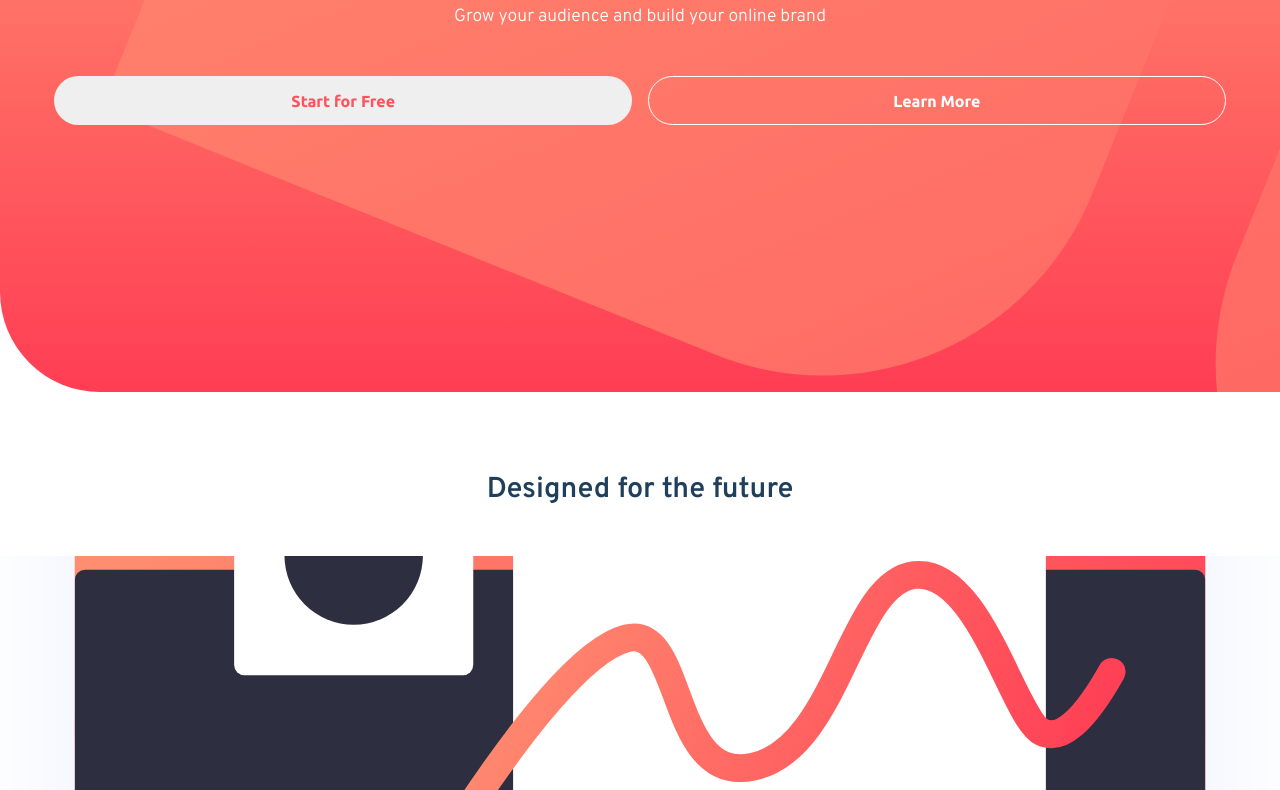
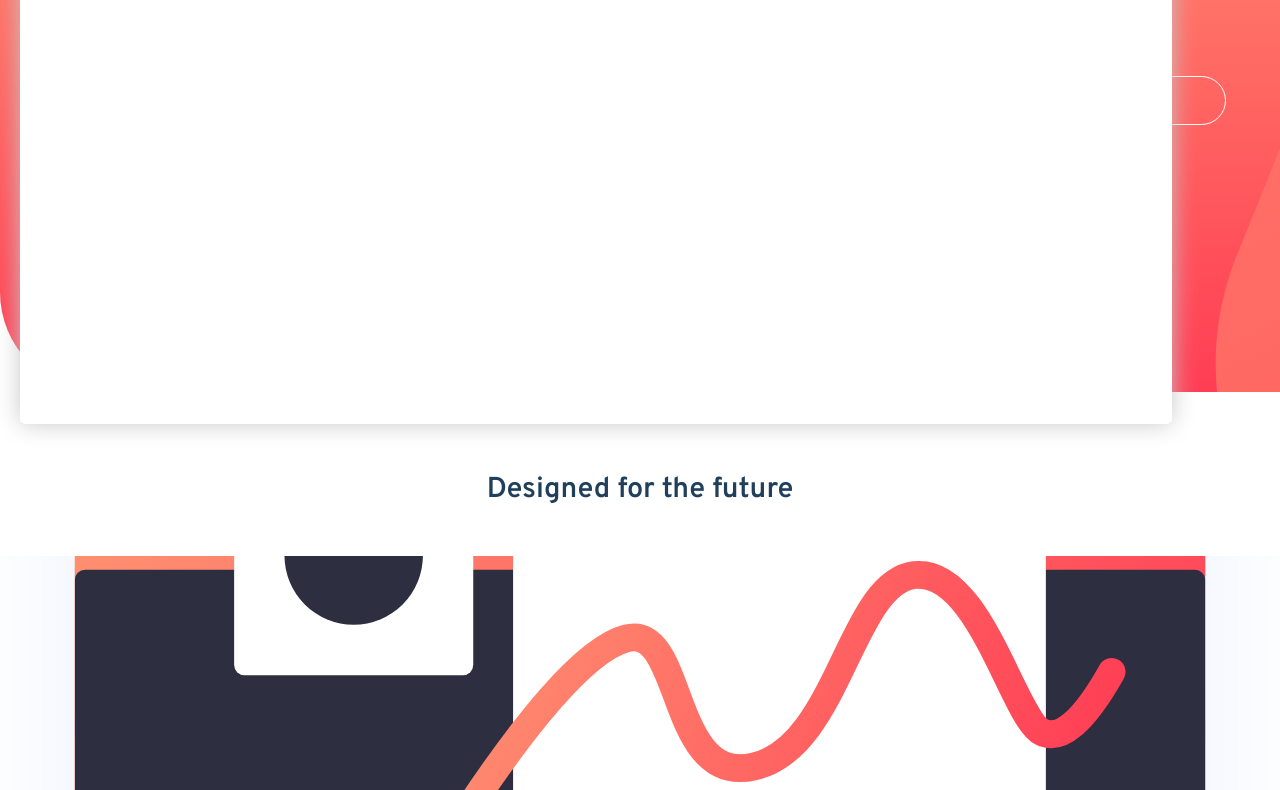
Before and after one commit to amrmabdelazeem/blogr-landing-page, a plain HTML site: page index.html in a window 1280 px wide. Shown: the part 216-1006 px from the top of the page. Drawn offline with Linux system fonts and the light colour scheme.

Commit message:
Create base for the menu

```diff
--- a/css/styles.css
+++ b/css/styles.css
@@ -53,7 +53,14 @@ button, a{
 }
 .menu{
     position: absolute;
-    display: none;
+    top: 120px;
+    left: 20px;
+    border-radius: 5px;
+    width: 90%;
+    height: 65%;
+    background-color: var(--white);
+    box-shadow: 0 0 25px var(--footer-text);
+    /* display: none; */
 }
 .intro{
     text-align: center;
```
